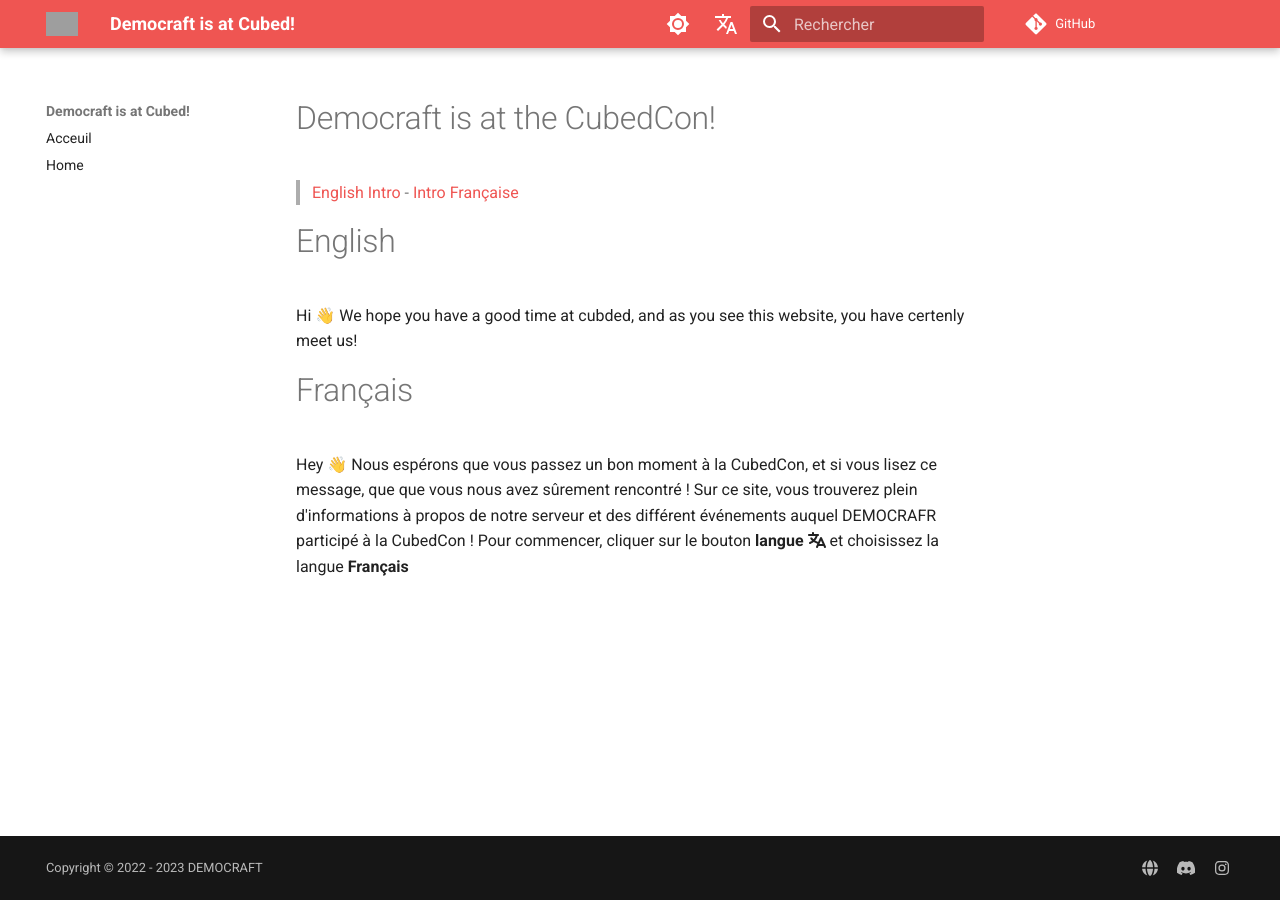
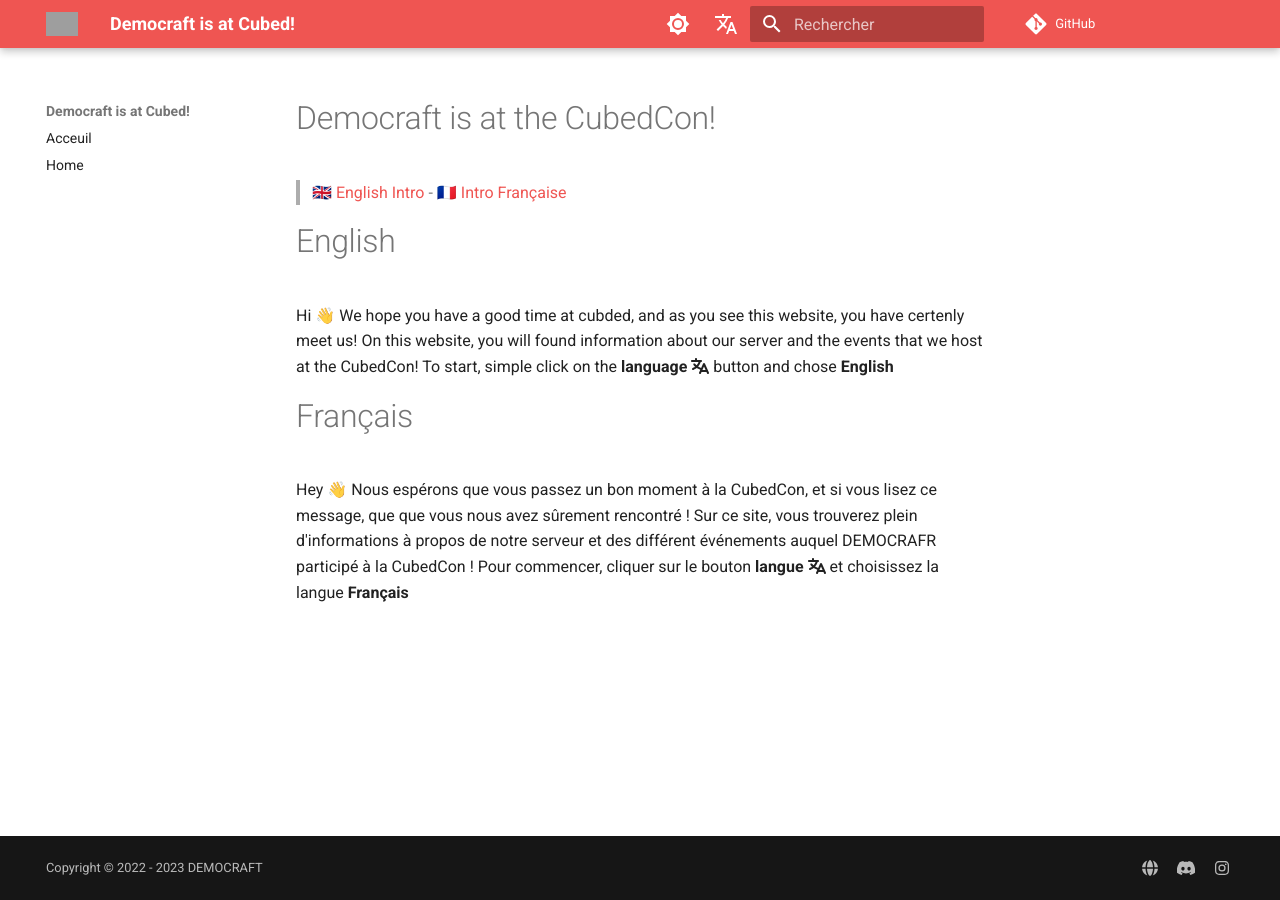
Before and after one commit to democraftmc/cubed-doc, an MkDocs documentation site: the page built from docs/docs/index.md, in a window 1280 px wide. Built offline with MkDocs 1.6.1 and Material for MkDocs 9.7.7, drawn with Linux system fonts in a browser that asks for light colours; comment, search, counter and statistics services are not loaded; grey boxes are pictures that could not be loaded.

Commit message:
Update index.md
Final english made

```diff
--- a/docs/docs/index.md
+++ b/docs/docs/index.md
@@ -1,8 +1,8 @@
 # Democraft is at the CubedCon!
->  [English Intro](#english) - [Intro Française](#français)
+>  [🇬🇧 English Intro](#english) - [🇨🇵 Intro Française](#francais)
 
 # English
-Hi 👋 We hope you have a good time at cubded, and as you see this website, you have certenly meet us!
+Hi 👋 We hope you have a good time at cubded, and as you see this website, you have certenly meet us! On this website, you will found information about our server and the events that we host at the CubedCon! To start, simple click on the **language** :fontawesome-solid-language: button and chose **English**
 
 # Français
 Hey 👋 Nous espérons que vous passez un bon moment à la CubedCon, et si vous lisez ce message, que que vous nous avez sûrement rencontré ! Sur ce site, vous trouverez plein d'informations à propos de notre serveur et des différent événements auquel DEMOCRAFR participé à la CubedCon ! Pour commencer, cliquer sur le bouton **langue** :fontawesome-solid-language: et choisissez la langue **Français**
```
